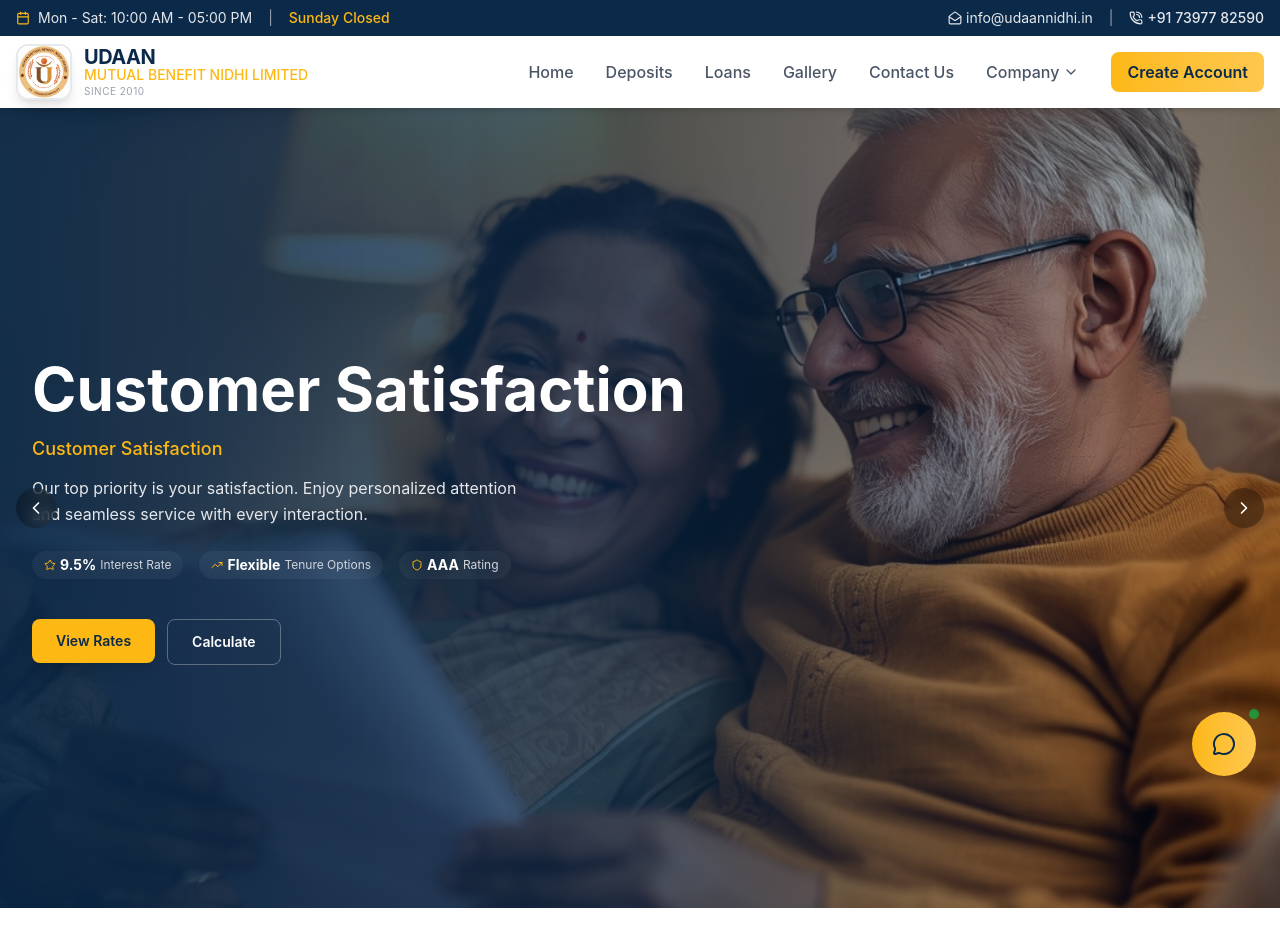
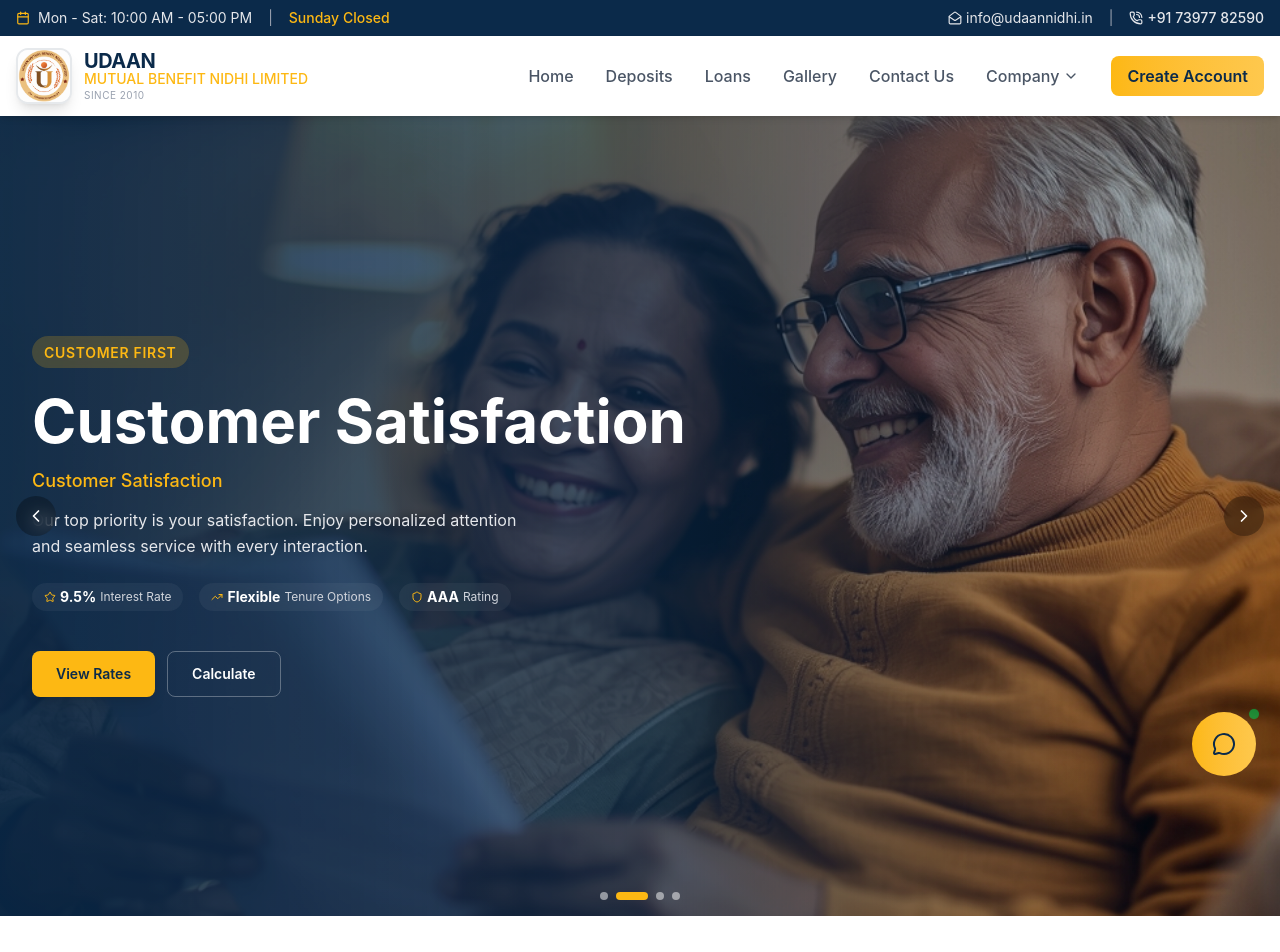
Before and after one commit to mranand362/UDAAN-Mutual-Benefit-Nidhi-Limited, a React (Vite) app in the folder frontend/: page / in a window 1280 px wide. Shown: the top 952 px of the page. Built offline with nearby package versions, Linux system fonts and the light colour scheme.

Commit message:
Fixed API endpoints

```diff
--- a/frontend/src/components/AccountDetails.jsx
+++ b/frontend/src/components/AccountDetails.jsx
@@ -1,6 +1,7 @@
 import React, { useState, useEffect } from 'react';
 import { Link } from 'react-router-dom';
 import axios from 'axios';
+const API_BASE_URL = import.meta.env.VITE_API_URL;
 import {
   User,
   Mail,
@@ -54,7 +55,7 @@ const AccountDetails = () => {
         return;
       }
 
-      const response = await axios.get(`${API_BASE_URL}/api/accounts/my-account`, {
+      const response = await axios.get(`${API_BASE_URL}/accounts/my-account`, {
         headers: { Authorization: `Bearer ${token}` }
       });
 
--- a/frontend/src/components/ApplicationSummary.jsx
+++ b/frontend/src/components/ApplicationSummary.jsx
@@ -38,7 +38,7 @@ const ApplicationSummary = () => {
     }
 
     try {
-      const response = await axios.get(`${API_URL}/api/applications/my-applications`, {
+    const response = await axios.get(`${API_URL}/applications/my-applications`, {
         headers: { Authorization: `Bearer ${token}` }
       });
 
--- a/frontend/src/components/Hero.jsx
+++ b/frontend/src/components/Hero.jsx
@@ -1,5 +1,5 @@
 import React, { useState, useEffect, useCallback } from "react";
-import { Link } from "react-router-dom";
+import { Link, useNavigate } from "react-router-dom";
 import {
   ChevronLeft,
   ChevronRight,
@@ -22,6 +22,7 @@ const Hero = () => {
   const [touchStart, setTouchStart] = useState(0);
   const [touchEnd, setTouchEnd] = useState(0);
   const [imagesLoaded, setImagesLoaded] = useState({});
+  const navigate = useNavigate();
 
   const slides = [
     {
@@ -83,7 +84,7 @@ const Hero = () => {
       image: slide4,
       badge: "TRUSTED & RELIABLE",
       title: "Our Commitment",
-      highlight: "We are truthful and trustworthy, that’s why we are best",
+      highlight: "We are truthful and trustworthy, that's why we are best",
       description:
         "Our commitment is to honesty, transparency, and best returns. Experience top-notch service and reliable financial solutions.",
       stats: [
@@ -97,6 +98,8 @@ const Hero = () => {
       secondaryLink: "/contactus",
     },
   ];
+
+  const currentSlideData = slides[currentSlide];
 
   // Preload images
   useEffect(() => {
@@ -128,6 +131,12 @@ const Hero = () => {
     setCurrentSlide((prev) => (prev - 1 + slides.length) % slides.length);
   }, [slides.length]);
 
+  // Handle navigation
+  const handleNavigation = (path) => {
+    console.log("Navigating to:", path); // For debugging
+    navigate(path);
+  };
+
   // Touch handlers
   const handleTouchStart = (e) => setTouchStart(e.touches[0].clientX);
   const handleTouchMove = (e) => setTouchEnd(e.touches[0].clientX);
@@ -152,7 +161,7 @@ const Hero = () => {
         >
           <img
             src={slide.image}
-            alt=""
+            alt={slide.title}
             className="w-full h-full object-cover"
             style={{
               transform: `scale(${index === currentSlide ? 1.05 : 1})`,
@@ -163,38 +172,35 @@ const Hero = () => {
         </div>
       ))}
 
-      {/* Content */}
+      {/* Content - FIXED: Only render current slide content */}
       <div className="relative h-full max-w-7xl mx-auto px-4 sm:px-6 lg:px-8 py-12 sm:py-16 md:py-20 lg:py-0">
         <div className="flex items-center min-h-[70vh] sm:min-h-[75vh] md:min-h-[80vh] lg:h-screen">
           <div className="w-full lg:w-3/5 xl:w-2/3">
-            {slides.map((slide, index) => (
-              <div
-                key={slide.id}
-                className={`transition-all duration-700 ${
-                  index === currentSlide
-                    ? "opacity-100 translate-x-0 block"
-                    : "opacity-0 -translate-x-8 hidden"
-                }`}
-              >
+            {/* Badge */}
+            <div className="inline-block bg-[#FDB813]/20 backdrop-blur-sm px-3 py-1 rounded-full mb-3 sm:mb-4">
+              <span className="text-[#FDB813] text-xs sm:text-sm font-semibold tracking-wider">
+                {currentSlideData.badge}
+              </span>
+            </div>
 
-                {/* Title - Responsive sizing */}
+            {/* Title */}
             <h1 className="text-2xl sm:text-3xl md:text-4xl lg:text-5xl xl:text-6xl font-bold text-white mb-1 sm:mb-2 leading-tight">
-                  {slide.title}
+              {currentSlideData.title}
             </h1>
 
             {/* Highlight */}
             <p className="text-sm sm:text-base md:text-lg text-[#FDB813] mb-2 sm:mb-3 font-medium">
-                  {slide.highlight}
+              {currentSlideData.highlight}
             </p>
 
-                {/* Description - Hidden on very small screens, shown on larger */}
+            {/* Description */}
             <p className="hidden sm:block text-sm sm:text-base text-gray-200 mb-4 sm:mb-6 max-w-lg leading-relaxed">
-                  {slide.description}
+              {currentSlideData.description}
             </p>
 
-                {/* Stats - Responsive grid */}
+            {/* Stats */}
             <div className="flex flex-wrap gap-2 sm:gap-4 mb-8 sm:mb-10">
-                  {slide.stats.map((stat, idx) => (
+              {currentSlideData.stats.map((stat, idx) => (
                 <div key={idx} className="flex items-center gap-1 bg-white/5 backdrop-blur-sm px-2 sm:px-3 py-1 rounded-full">
                   <span className="text-[#FDB813]">{stat.icon}</span>
                   <span className="text-white text-xs sm:text-sm font-bold">{stat.value}</span>
@@ -203,40 +209,61 @@ const Hero = () => {
               ))}
             </div>
 
-                {/* Buttons */}
+            {/* Buttons - FIXED: Using onClick handlers instead of Link */}
             <div className="flex flex-wrap gap-2 sm:gap-3 relative z-20">
-                  <Link to={slide.ctaLink}>
-                    <button className="bg-[#FDB813] text-[#0B2A4A] px-4 sm:px-6 py-2 sm:py-3 rounded-lg font-semibold text-xs sm:text-sm hover:bg-white transition-all duration-300 shadow-lg hover:shadow-xl">
-                      {slide.cta}
+              <button
+                onClick={() => handleNavigation(currentSlideData.ctaLink)}
+                className="bg-[#FDB813] text-[#0B2A4A] px-4 sm:px-6 py-2 sm:py-3 rounded-lg font-semibold text-xs sm:text-sm hover:bg-white transition-all duration-300 shadow-lg hover:shadow-xl cursor-pointer"
+              >
+                {currentSlideData.cta}
               </button>
-                  </Link>
-                  <Link to={slide.secondaryLink}>
-                    <button className="border border-white/30 text-white px-4 sm:px-6 py-2 sm:py-3 rounded-lg font-semibold text-xs sm:text-sm hover:bg-white/10 transition-all duration-300">
-                      {slide.secondaryCta}
+              <button
+                onClick={() => handleNavigation(currentSlideData.secondaryLink)}
+                className="border border-white/30 text-white px-4 sm:px-6 py-2 sm:py-3 rounded-lg font-semibold text-xs sm:text-sm hover:bg-white/10 transition-all duration-300 cursor-pointer"
+              >
+                {currentSlideData.secondaryCta}
               </button>
-                  </Link>
             </div>
-              </div>
-            ))}
           </div>
         </div>
       </div>
 
-      {/* Navigation Arrows - Hidden on mobile */}
+      {/* Navigation Arrows */}
       <button
         onClick={prevSlide}
-        className="hidden md:flex absolute left-2 lg:left-4 top-1/2 -translate-y-1/2 w-8 h-8 lg:w-10 lg:h-10 bg-black/30 backdrop-blur-sm text-white rounded-full items-center justify-center hover:bg-black/50 transition-all duration-300 z-20"
+        className="hidden md:flex absolute left-2 lg:left-4 top-1/2 -translate-y-1/2 w-8 h-8 lg:w-10 lg:h-10 bg-black/30 backdrop-blur-sm text-white rounded-full items-center justify-center hover:bg-black/50 transition-all duration-300 z-20 cursor-pointer"
+        aria-label="Previous slide"
       >
         <ChevronLeft className="w-4 h-4 lg:w-5 lg:h-5" />
       </button>
       <button
         onClick={nextSlide}
-        className="hidden md:flex absolute right-2 lg:right-4 top-1/2 -translate-y-1/2 w-8 h-8 lg:w-10 lg:h-10 bg-black/30 backdrop-blur-sm text-white rounded-full items-center justify-center hover:bg-black/50 transition-all duration-300 z-20"
+        className="hidden md:flex absolute right-2 lg:right-4 top-1/2 -translate-y-1/2 w-8 h-8 lg:w-10 lg:h-10 bg-black/30 backdrop-blur-sm text-white rounded-full items-center justify-center hover:bg-black/50 transition-all duration-300 z-20 cursor-pointer"
+        aria-label="Next slide"
       >
         <ChevronRight className="w-4 h-4 lg:w-5 lg:h-5" />
       </button>
 
-      {/* Mobile Quick Contact - Floating action bar */}
+      {/* Slide Indicators */}
+      <div className="absolute bottom-4 left-1/2 -translate-x-1/2 flex gap-2 z-20">
+        {slides.map((_, index) => (
+          <button
+            key={index}
+            onClick={() => {
+              setIsAutoPlaying(false);
+              setCurrentSlide(index);
+            }}
+            className={`transition-all duration-300 cursor-pointer ${
+              index === currentSlide
+                ? "w-8 h-2 bg-[#FDB813] rounded-full"
+                : "w-2 h-2 bg-white/50 rounded-full hover:bg-white/75"
+            }`}
+            aria-label={`Go to slide ${index + 1}`}
+          />
+        ))}
+      </div>
+
+      {/* Mobile Quick Contact */}
       <div className="lg:hidden fixed bottom-0 left-0 right-0 bg-[#0B2A4A]/95 backdrop-blur-md border-t border-white/10 py-1 px-4 z-30 shadow-lg">
         <div className="flex justify-around items-center max-w-md mx-auto">
           <a
@@ -249,7 +276,7 @@ const Hero = () => {
             <span className="text-[10px] text-white/70">Call</span>
           </a>
           <a
-            href="mailto:info@jaynirmala.com"
+            href="mailto:info@udaannidhi.in"
             className="flex flex-col items-center gap-1 group active:scale-95 transition-transform"
           >
             <div className="w-8 h-8 rounded-full bg-[#FDB813]/10 flex items-center justify-center group-hover:bg-[#FDB813]/20 transition-colors">
@@ -257,15 +284,15 @@ const Hero = () => {
             </div>
             <span className="text-[10px] text-white/70">Email</span>
           </a>
-          <a
-            href="#"
+          <Link
+            to="/contactus"
             className="flex flex-col items-center gap-1 group active:scale-95 transition-transform"
           >
             <div className="w-8 h-8 rounded-full bg-[#FDB813]/10 flex items-center justify-center group-hover:bg-[#FDB813]/20 transition-colors">
               <MapPin className="w-4 h-4 text-[#FDB813]" />
             </div>
             <span className="text-[10px] text-white/70">Branch</span>
-          </a>
+          </Link>
         </div>
       </div>
 
--- a/frontend/src/pages/Apply.jsx
+++ b/frontend/src/pages/Apply.jsx
@@ -69,7 +69,7 @@ const Apply = () => {
       }
 
       const response = await axios.post(
-        "http://https://udaan-mutual-benefit-nidhi-limited.onrender.com/api/applications/apply",
+        "https://udaan-mutual-benefit-nidhi-limited.onrender.com/api/applications/apply",
         {
           fullName: formData.fullName,
           email: formData.email,
--- a/frontend/src/pages/ApplyDeposits.jsx
+++ b/frontend/src/pages/ApplyDeposits.jsx
@@ -189,7 +189,7 @@ const ApplyDeposits = () => {
       }
 
       const response = await axios.post(
-        "http://https://udaan-mutual-benefit-nidhi-limited.onrender.com/api/applications/deposit-apply",
+        "https://udaan-mutual-benefit-nidhi-limited.onrender.com/api/applications/deposit-apply",
         {
           ...formData,
           applicationType: "deposit",
--- a/frontend/src/pages/ForgotPassword.jsx
+++ b/frontend/src/pages/ForgotPassword.jsx
@@ -17,7 +17,7 @@ const ForgotPassword = () => {
     setError("");
 
     try {
-      const response = await axios.post("http://https://udaan-mutual-benefit-nidhi-limited.onrender.com/api/auth/forgot-password", { email });
+      const response = await axios.post("https://udaan-mutual-benefit-nidhi-limited.onrender.com/api/auth/forgot-password", { email });
       if (response.data.success) {
         setSuccess(true);
       }
--- a/frontend/src/pages/MyApplications.jsx
+++ b/frontend/src/pages/MyApplications.jsx
@@ -26,7 +26,7 @@ const MyApplications = () => {
         return;
       }
 
-      const response = await axios.get("http://https://udaan-mutual-benefit-nidhi-limited.onrender.com/api/applications/my-applications", {
+      const response = await axios.get("https://udaan-mutual-benefit-nidhi-limited.onrender.com/api/applications/my-applications", {
         headers: { Authorization: `Bearer ${token}` }
       });
 
--- a/frontend/src/pages/OpenAccountForm.jsx
+++ b/frontend/src/pages/OpenAccountForm.jsx
@@ -42,7 +42,7 @@ import {
 
 
 // ==================== CONFIGURATION ====================
-const API_BASE_URL = "http://https://udaan-mutual-benefit-nidhi-limited.onrender.com";
+const API_BASE_URL = "https://udaan-mutual-benefit-nidhi-limited.onrender.com";
 
 // ==================== STEPPER COMPONENT ====================
 const Stepper = ({ currentStep, steps }) => {
--- a/frontend/src/pages/Register.jsx
+++ b/frontend/src/pages/Register.jsx
@@ -226,7 +226,7 @@ function Register() {
 
     try {
       const res = await axios.post(
-        "http://https://udaan-mutual-benefit-nidhi-limited.onrender.com/api/auth/signup",
+        "https://udaan-mutual-benefit-nidhi-limited.onrender.com/api/auth/signup",
         {
           name,
           email,
```
Also changed, not shown: frontend/src/components/Navbar.jsx (+6 -6 lines), frontend/src/pages/MyProfile.jsx (+6 -6 lines), frontend/src/pages/Settings.jsx (+6 -6 lines). Lines whose indentation alone changed are shown as unchanged.
